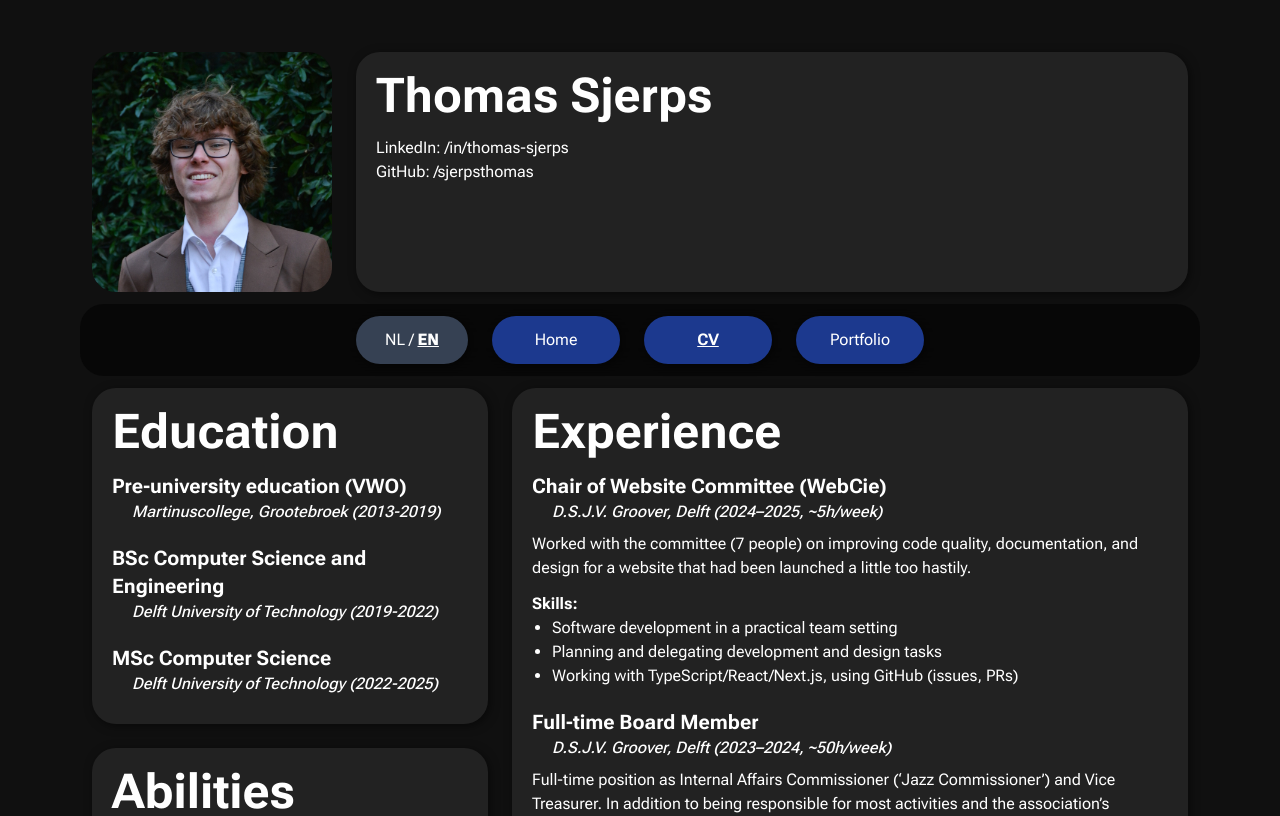
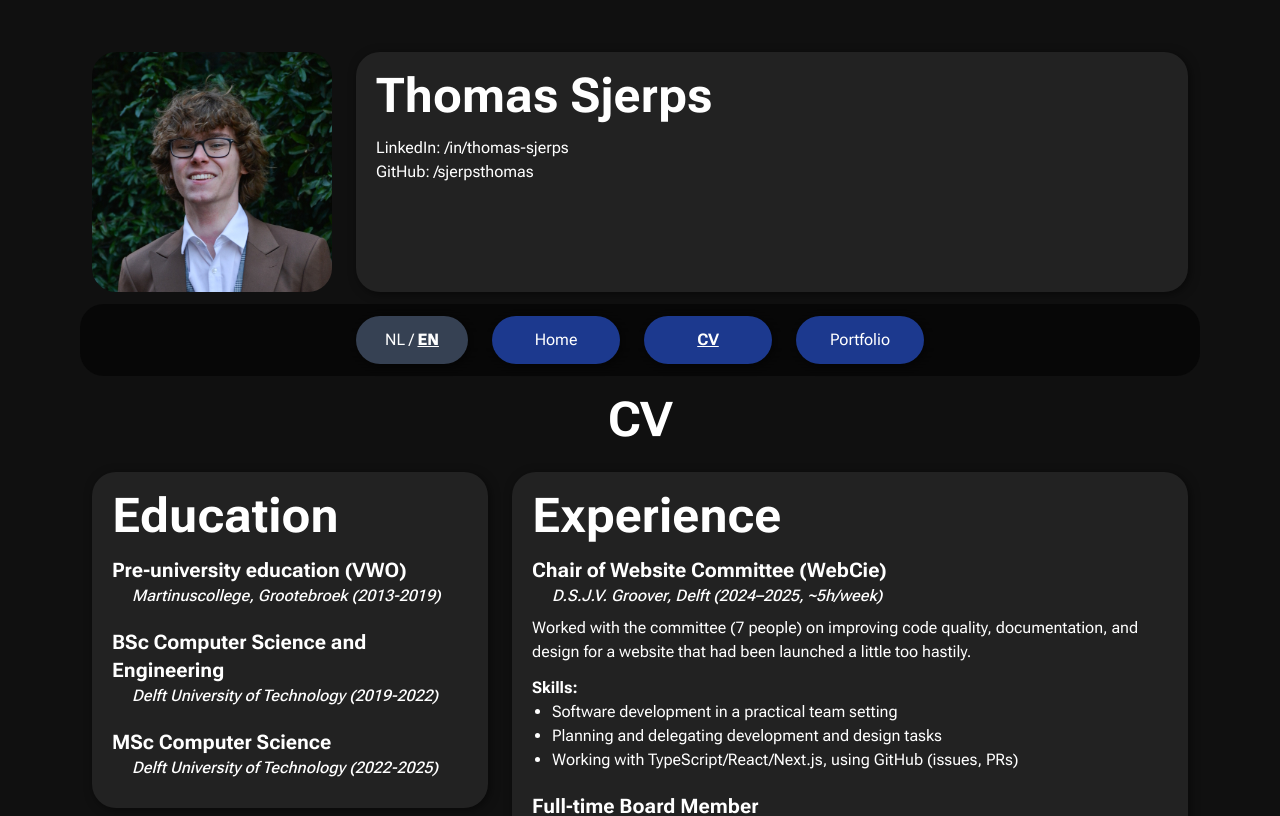
Before and after one commit to sjerpsthomas/website, a Next.js app: page /en/cv in a window 1280 px wide. Shown: the top 816 px of the page. Built offline with nearby package versions, Linux system fonts and the light colour scheme.

Commit message:
Add CV page header

```diff
--- a/src/app/[locale]/cv/page.tsx
+++ b/src/app/[locale]/cv/page.tsx
@@ -8,10 +8,12 @@
 
 const D = {
   nl: {
+    title: "CV",
     factDigital: "Leuk feitje: als je deze pagina print, krijg je mijn echte CV!",
     factPrint: "Leuk feitje: deze pagina is een afdruk van thomassjerps.nl/cv!"
   },
   en: {
+    title: "CV",
     factDigital: "Fun fact: if you print this page, you get my actual CV!",
     factPrint: "Fun fact: this page is a print-out of thomassjerps.nl/cv!"
   },
@@ -32,6 +34,8 @@
 
       {/* Content */}
       <main>
+        <h1 className='text-center mt-5 print:hidden'>{dict.title}</h1>
+
         <div className='flex flex-wrap justify-stretch items-stretch'>
           {/* Education / Abilities */}
           <div className='flex-1 flex flex-col print:w-[40%]'>
```
